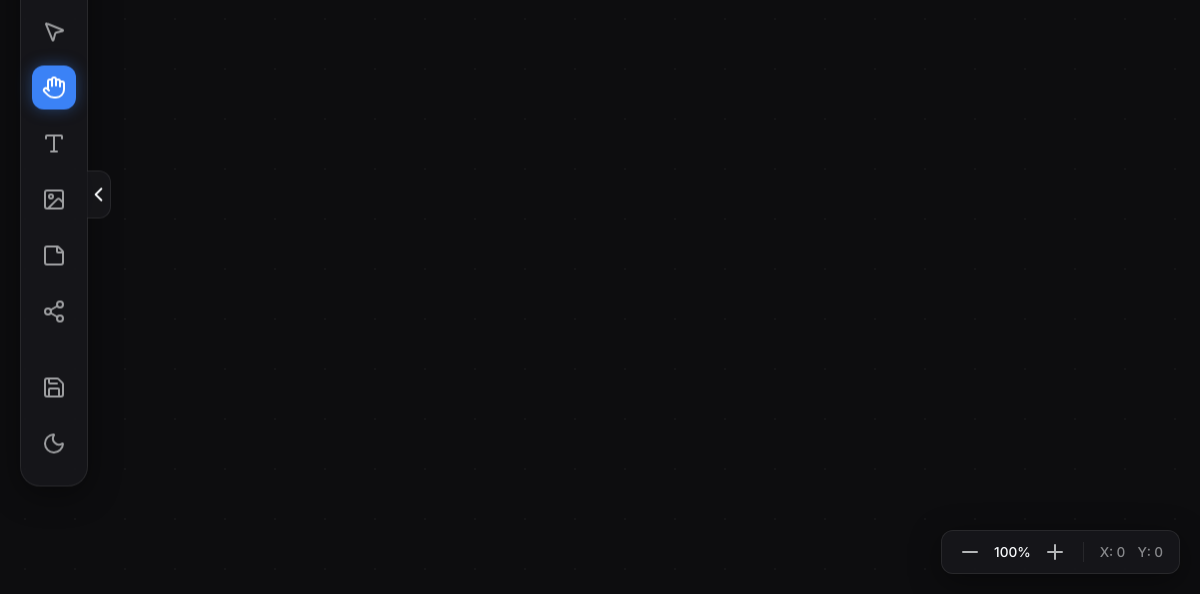
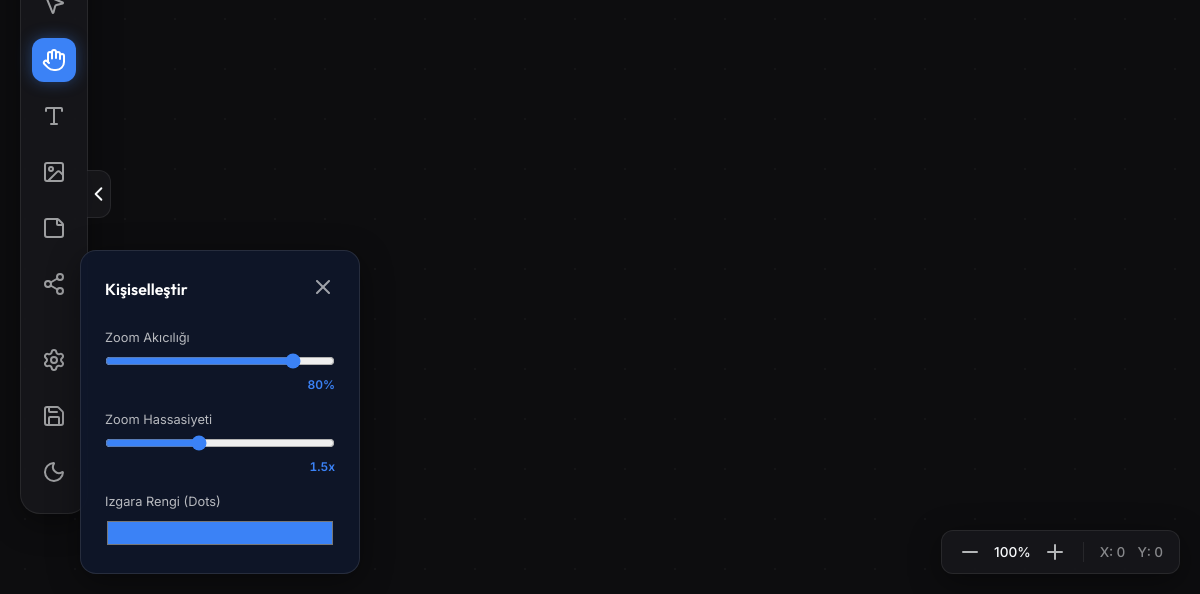
Before and after one commit to Ayrkl/not-alma-uygulamas-, an Electron app: page index.html in a window 1200 px wide. Both pictures are taken after a click on the button 54 px from the left and 593 px from the top of the page. Shown: the part 206-800 px from the top of the page. Drawn offline with nearby package versions, Linux system fonts and the light colour scheme; no server answers.

Commit message:
feat: Add settings panel to control canvas zoom smoothness, sensitivity, and grid color.

```diff
--- a/app.js
+++ b/app.js
@@ -27,8 +27,17 @@ const state = {
     isSelecting: false,
     selectionStartX: 0,
     selectionStartY: 0,
-    connFlow: 'forward',
-    connStyle: 'curved'
+    connStyle: 'curved',
+    // Smooth Transition Params
+    zoomTarget: 1.0,
+    panXTarget: 0,
+    panYTarget: 0,
+    isAnimating: false,
+    settings: {
+        smoothness: 0.8,
+        sensitivity: 0.15,
+        gridColor: '#3b82f6'
+    }
 };
 
 // --- DOM Elements ---
@@ -50,8 +59,18 @@ function init() {
         renderObjects();
         renderConnections();
         setupEventListeners();
+        setupSettingsListeners();
+
+        // Use targets instead of direct values
+        state.zoomTarget = state.zoom;
+        state.panXTarget = state.panX;
+        state.panYTarget = state.panY;
+
         updateCanvas();
         lucide.createIcons();
+
+        // Start animation loop
+        requestAnimationFrame(animationLoop);
     } catch (err) {
         console.error("Lumina Init Error:", err);
     }
@@ -85,13 +104,34 @@ function loadState() {
     }
 }
 
+function animationLoop() {
+    const s = state.settings.smoothness;
+    // Basic linear interpolation (lerp) toward targets
+    const dZoom = state.zoomTarget - state.zoom;
+    const dPanX = state.panXTarget - state.panX;
+    const dPanY = state.panYTarget - state.panY;
+
+    if (Math.abs(dZoom) > 0.0001 || Math.abs(dPanX) > 0.01 || Math.abs(dPanY) > 0.01) {
+        state.zoom += dZoom * (1 - s);
+        state.panX += dPanX * (1 - s);
+        state.panY += dPanY * (1 - s);
+        updateCanvas();
+        if (state.connections.length > 0) renderConnections();
+    }
+
+    requestAnimationFrame(animationLoop);
+}
+
 // --- Canvas Controls ---
 function updateCanvas() {
     // Apply transform to content
     canvasContent.style.transform = `translate(${state.panX}px, ${state.panY}px) scale(${state.zoom})`;
 
-    // Grid follows pan (subtly)
-    canvasGrid.style.transform = `translate(${state.panX % (50 * state.zoom)}px, ${state.panY % (50 * state.zoom)}px) scale(${state.zoom})`;
+    // Fixed Grid
+    const size = 50 * state.zoom;
+    canvasGrid.style.backgroundSize = `${size}px ${size}px`;
+    canvasGrid.style.backgroundPosition = `${state.panX}px ${state.panY}px`;
+    canvasGrid.style.setProperty('--dot-color', state.settings.gridColor);
 
     // UI Update
     zoomLevelEl.innerText = `${Math.round(state.zoom * 100)}%`;
@@ -209,30 +249,23 @@ function setupEventListeners() {
         }
     });
 
-    // Zoom
+    // Smooth Precise Zoom
     canvasContainer.addEventListener('wheel', e => {
         e.preventDefault();
 
         const rect = canvasContainer.getBoundingClientRect();
-        const cursorX = e.clientX - rect.left;
-        const cursorY = e.clientY - rect.top;
+        const mouseX = e.clientX - rect.left;
+        const mouseY = e.clientY - rect.top;
 
-        // Calculate world coordinates under cursor before zoom
-        const worldX = (cursorX - state.panX) / state.zoom;
-        const worldY = (cursorY - state.panY) / state.zoom;
+        // Use sensitivity from settings
+        const sensitivity = state.settings.sensitivity || 0.15;
+        const zoomDelta = Math.pow(1 + sensitivity, -e.deltaY / 120);
+        const nextZoom = Math.min(Math.max(state.zoomTarget * zoomDelta, 0.05), 10.0);
 
-        const delta = -e.deltaY;
-        const factor = 1.1;
-        const zoomChange = delta > 0 ? factor : 1/factor;
-
-        const oldZoom = state.zoom;
-        state.zoom = Math.min(Math.max(state.zoom * zoomChange, 0.1), 5.0);
-
-        // Adjust pan to keep world coordinates under cursor constant
-        state.panX = cursorX - worldX * state.zoom;
-        state.panY = cursorY - worldY * state.zoom;
-
-        updateCanvas();
+        const actualFactor = nextZoom / state.zoomTarget;
+        state.panXTarget = mouseX - (mouseX - state.panXTarget) * actualFactor;
+        state.panYTarget = mouseY - (mouseY - state.panYTarget) * actualFactor;
+        state.zoomTarget = nextZoom;
     }, { passive: false });
 
     // Tool switching
@@ -397,15 +430,22 @@ function setupEventListeners() {
         }
     });
 
-    // Zoom Buttons
-    document.getElementById('zoom-in').addEventListener('click', () => {
-        state.zoom *= 1.2;
-        updateCanvas();
-    });
-    document.getElementById('zoom-out').addEventListener('click', () => {
-        state.zoom /= 1.2;
-        updateCanvas();
-    });
+    // Centered Zoom Buttons
+    const handleViewportZoom = (factor) => {
+        const rect = canvasContainer.getBoundingClientRect();
+        const centerX = rect.width / 2;
+        const centerY = rect.height / 2;
+
+        const newZoom = Math.min(Math.max(state.zoomTarget * factor, 0.05), 10.0);
+        const actualDelta = newZoom / state.zoomTarget;
+
+        state.panXTarget = centerX - (centerX - state.panXTarget) * actualDelta;
+        state.panYTarget = centerY - (centerY - state.panYTarget) * actualDelta;
+        state.zoomTarget = newZoom;
+    };
+
+    document.getElementById('zoom-in').addEventListener('click', () => handleViewportZoom(1.2));
+    document.getElementById('zoom-out').addEventListener('click', () => handleViewportZoom(1/1.2));
 
     // Global Floating Toolbar Actions
     const floatingToolbar = document.getElementById('floating-toolbar');
@@ -955,5 +995,54 @@ function getCanvasCenter() {
     };
 }
 
+function setupSettingsListeners() {
+    const panel = document.getElementById('settings-panel');
+    const openBtn = document.getElementById('open-settings');
+    const closeBtn = document.getElementById('close-settings');
+    const smoothInput = document.getElementById('zoom-smoothness');
+    const sensInput = document.getElementById('zoom-sensitivity');
+    const gridColorInput = document.getElementById('grid-color-picker');
+
+    if (openBtn) {
+        openBtn.addEventListener('click', (e) => {
+            e.stopPropagation();
+            panel.classList.toggle('active');
+        });
+    }
+
+    if (closeBtn) {
+        closeBtn.addEventListener('click', (e) => {
+            e.stopPropagation();
+            panel.classList.remove('active');
+        });
+    }
+
+    panel.addEventListener('mousedown', e => e.stopPropagation());
+    panel.addEventListener('click', e => e.stopPropagation());
+
+    if (smoothInput) {
+        smoothInput.addEventListener('input', () => {
+            const val = parseInt(smoothInput.value);
+            state.settings.smoothness = val / 100;
+            smoothInput.nextElementSibling.innerText = `${val}%`;
+        });
+    }
+
+    if (sensInput) {
+        sensInput.addEventListener('input', () => {
+            const val = parseInt(sensInput.value);
+            state.settings.sensitivity = val / 100;
+            sensInput.nextElementSibling.innerText = `${(val/10).toFixed(1)}x`;
+        });
+    }
+
+    if (gridColorInput) {
+        gridColorInput.addEventListener('input', () => {
+            state.settings.gridColor = gridColorInput.value;
+            updateCanvas();
+        });
+    }
+}
+
 // Initialize the app
 init();
--- a/index.html
+++ b/index.html
@@ -45,6 +45,9 @@
             </nav>
 
             <div class="bottom-tools">
+                <button class="tool-btn" id="open-settings" title="Ayarlar">
+                    <i data-lucide="settings"></i>
+                </button>
                 <button class="tool-btn" id="save-btn" title="Kaydet">
                     <i data-lucide="save"></i>
                 </button>
@@ -155,6 +158,28 @@
         </div>
 
         <!-- Main Canvas Area -->
+        <!-- Settings Panel -->
+        <div id="settings-panel" class="glass">
+            <div class="settings-header">
+                <h3>Kişiselleştir</h3>
+                <button id="close-settings"><i data-lucide="x"></i></button>
+            </div>
+            <div class="setting-item">
+                <label>Zoom Akıcılığı</label>
+                <input type="range" id="zoom-smoothness" min="0" max="95" value="80">
+                <span class="value-display">80%</span>
+            </div>
+            <div class="setting-item">
+                <label>Zoom Hassasiyeti</label>
+                <input type="range" id="zoom-sensitivity" min="5" max="30" value="15">
+                <span class="value-display">1.5x</span>
+            </div>
+            <div class="setting-item">
+                <label>Izgara Rengi (Dots)</label>
+                <input type="color" id="grid-color-picker" value="#3b82f6">
+            </div>
+        </div>
+
         <main id="canvas-container">
             <div id="canvas-grid" class="infinite-bg"></div>
             <div id="canvas-content">
--- a/style.css
+++ b/style.css
@@ -394,6 +394,46 @@ body.light-theme .connection-path {
     box-shadow: 0 0 0 2px var(--accent-glow);
 }
 
+/* Settings Panel */
+#settings-panel {
+    position: fixed;
+    bottom: 20px;
+    left: 80px;
+    width: 280px;
+    padding: 1.5rem;
+    display: flex;
+    flex-direction: column;
+    gap: 1.25rem;
+    z-index: 3000;
+    transform: translateX(-400px);
+    transition: transform 0.4s cubic-bezier(0.34, 1.56, 0.64, 1);
+    background: rgba(15, 23, 42, 0.95);
+    backdrop-filter: blur(20px);
+    border: 1px solid rgba(255, 255, 255, 0.1);
+    border-radius: 16px;
+    color: white;
+}
+
+#settings-panel.active { transform: translateX(0); }
+
+.settings-header {
+    display: flex;
+    justify-content: space-between;
+    align-items: center;
+    margin-bottom: 0.5rem;
+}
+
+.settings-header h3 { font-family: var(--font-heading); font-size: 1rem; font-weight: 600; }
+
+#close-settings { background: transparent; border: none; color: inherit; cursor: pointer; opacity: 0.6; transition: opacity 0.2s; }
+#close-settings:hover { opacity: 1; }
+
+.setting-item { display: flex; flex-direction: column; gap: 0.5rem; }
+.setting-item label { font-size: 0.8rem; opacity: 0.7; }
+.setting-item input[type="range"] { width: 100%; accent-color: var(--accent-color); cursor: pointer; }
+.setting-item .value-display { align-self: flex-end; font-size: 0.75rem; font-variant-numeric: tabular-nums; font-weight: 600; color: var(--accent-color); }
+.setting-item input[type="color"] { width: 100%; height: 32px; border: none; border-radius: 4px; background: transparent; cursor: pointer; }
+
 /* Object Drag Handle (Top Header) */
 .obj-handle {
     height: 12px;
```
